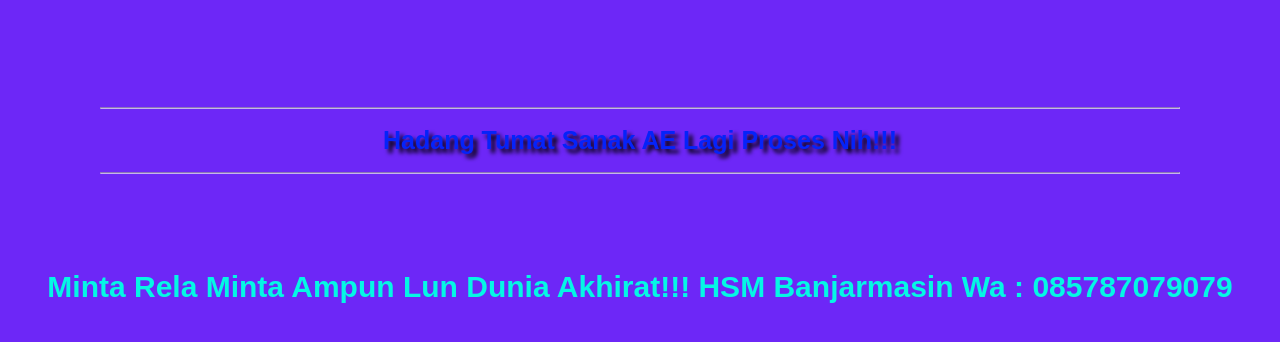
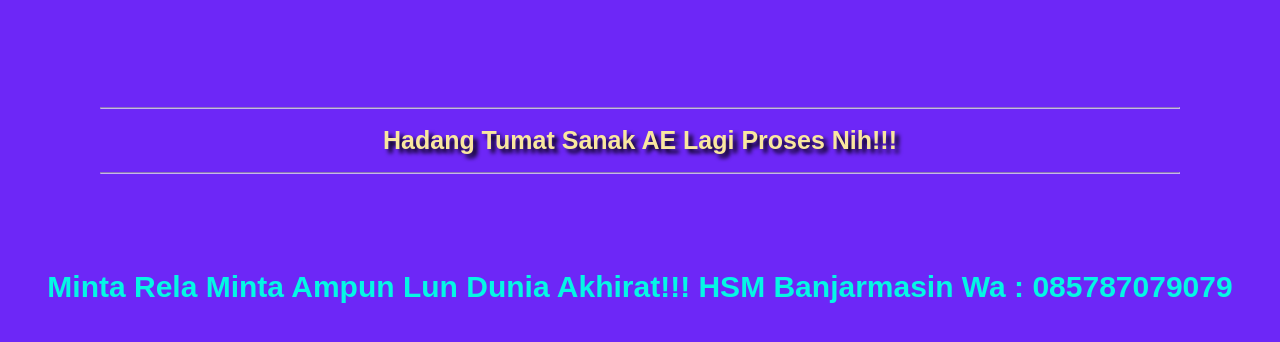
Before and after one commit to HSM75/HSM75.github.io, a plain HTML site: page index.html in a window 1280 px wide. Shown: the part 130-472 px from the top of the page. Drawn offline with Linux system fonts and the light colour scheme.

Commit message:
Add files via upload

```diff
--- a/index.html
+++ b/index.html
@@ -130,7 +130,7 @@
         font-size: 25px;
         text-align: center;
         text-shadow: 4px 4px 4px black;
-        color:  #0523f9;
+        color:   #f9e79f;
       ">
         Hadang Tumat Sanak AE Lagi Proses Nih!!!
     </h1>
```
Also changed, not shown: 1 other file.
